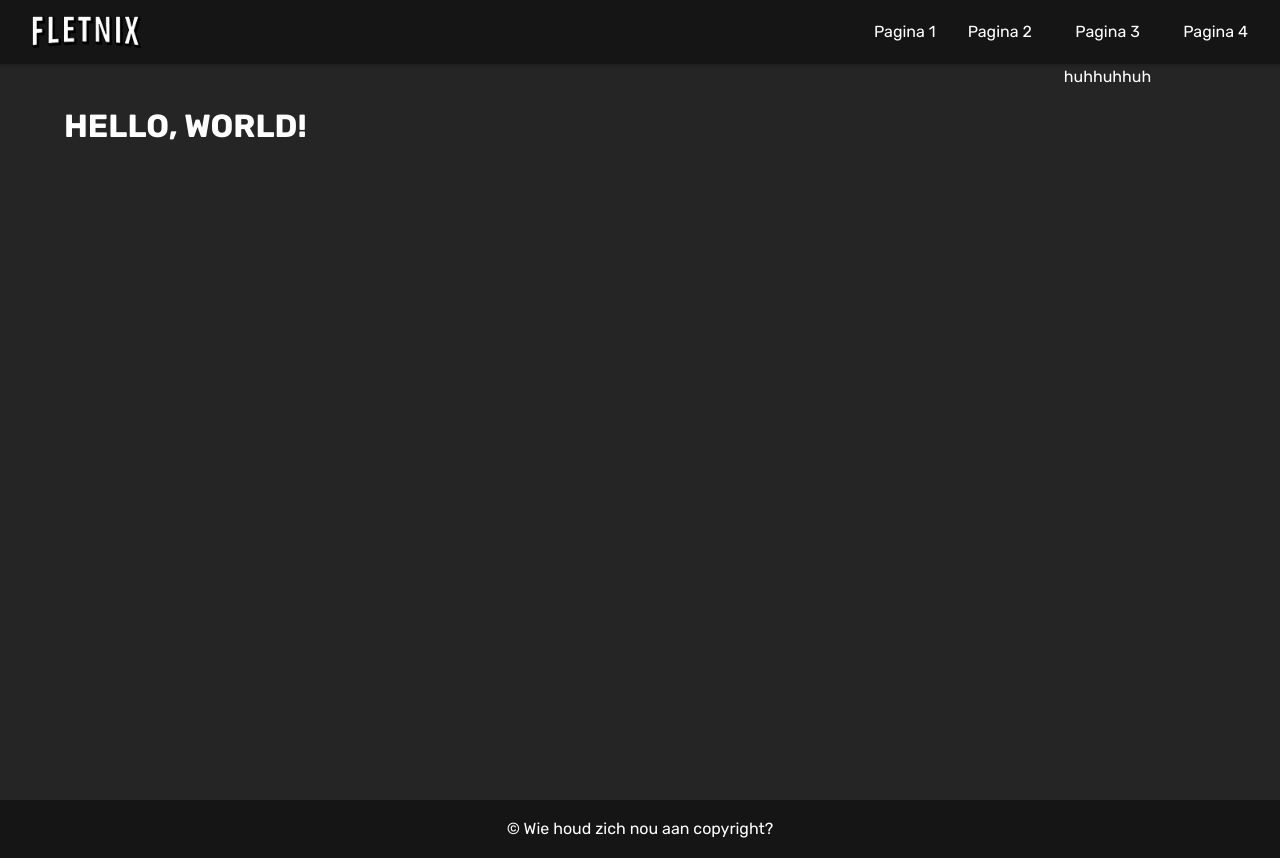
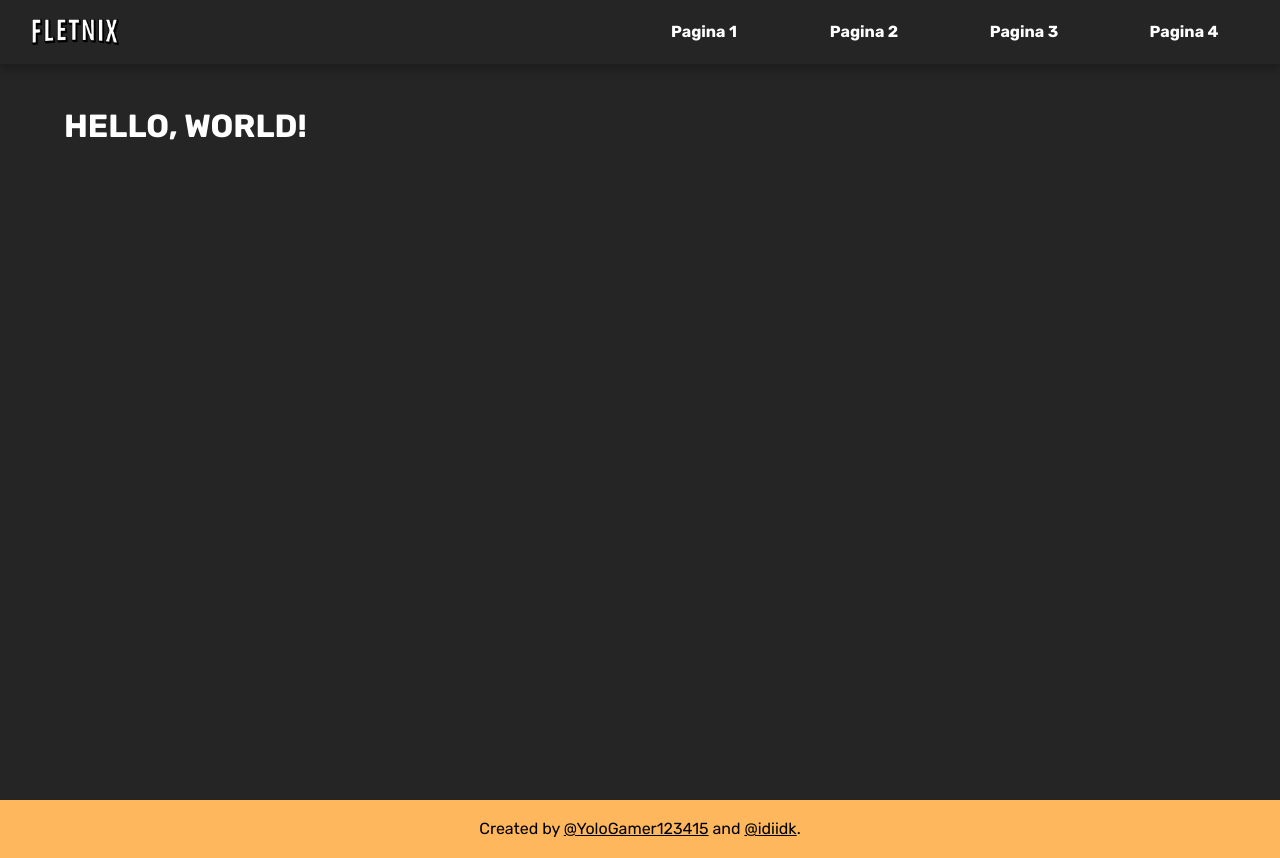
Before and after one commit to YoloGamer123415/fletnix, a PHP site: page /.template.html in a window 1280 px wide. Run offline with PHP 8.4, Linux system fonts and the light colour scheme.

Commit message:
Finished template

```diff
--- a/.template.html
+++ b/.template.html
@@ -29,9 +29,9 @@
 						<a href="#3">Pagina 3</a>
 
 						<ul>
-							<li>huh</li>
-							<li>huh</li>
-							<li>huh</li>
+							<li><a href="#a1">huh 1</a></li>
+							<li><a href="#a2">huh 2</a></li>
+							<li><a href="#a3">huh 3</a></li>
 						</ul>
 					</li>
 					<li><a href="#4">Pagina 4</a></li>
@@ -47,7 +47,7 @@
 	</main>
 
 	<footer>
-		<span>&copy; Wie houd zich nou aan copyright?</span>
+		<span>Created by <a href="https://github.com/YoloGamer132415/" target="_blank">@YoloGamer123415</a> and <a href="https://github.com/idiidk/" target="_blank">@idiidk</a>.</span>
 	</footer>
 </body>
 </html>
--- a/resources/style/main.css
+++ b/resources/style/main.css
@@ -21,8 +21,8 @@ header {
 	left: 0;
 	width: 100%;
 	height: var(--header-height);
-	background-color: var(--main-bg-darker);
-	box-shadow: 0 .15em .3em rgba(0, 0, 0, .25);
+	background-color: var(--main-bg);
+	box-shadow: 0 .3em .5em rgba(0, 0, 0, .25);
 	z-index: 100;
 }
 
@@ -49,7 +49,7 @@ header nav div.left a {
 }
 
 header nav div.left a img {
-	max-height: 50%;
+	max-height: 40%;
 }
 
 /* ------HEADER - menu button ------ */
@@ -124,6 +124,7 @@ header nav label.menu-btn label.btn {
 }
 
 /* ------ HEADER - right/dropdown menu ------ */
+/* PHONE */
 @media only screen and (max-width: 767px) {
 	header nav div.right {
 		display: flex;
@@ -134,7 +135,8 @@ header nav label.menu-btn label.btn {
 		width: 100%;
 		height: calc(100vh - var(--header-height));
 		background-color: var(--main-bg);
-		box-shadow: inset 0 .15em .3em rgba(0, 0, 0, .25); /* Element overlaps header shadow, so this way it looks like there is still a shadow */
+		box-shadow: inset 0 .3em .5em rgba(0, 0, 0, .25); /* Element overlaps header shadow, so this way it looks like there is still a shadow */
+		font-weight: bold;
 		transition: left .3s ease;
 		overflow: auto;
 	}
@@ -143,7 +145,7 @@ header nav label.menu-btn label.btn {
 		left: 0;
 	}
 
-	header nav div.right ul {
+	header nav div.right > ul {
 		list-style-type: none;
 		display: flex;
 		flex-direction: column;
@@ -151,30 +153,44 @@ header nav label.menu-btn label.btn {
 		padding: 0;
 	}
 
-	header nav div.right ul li:not(:first-of-type) {
+	header nav div.right > ul > li:not(:first-of-type) {
 		border-top: solid .1em var(--main-bg-lighter);
 	}
 
-	header nav div.right ul li a {
+	header nav div.right > ul > li a {
 		display: flex;
 		align-items: center;
-		/* justify-content: center; */
-		/* height: 100%; */
 		padding: 1em;
 		color: var(--main-fg);
 		text-decoration: none;
 	}
+
+	header nav div.right > ul > li > ul {
+		list-style-type: none;
+		padding: 0;
+	}
+
+	header nav div.right > ul > li > ul li {
+		border-top: solid .1em var(--main-bg-lighter);
+	}
+
+	header nav div.right > ul > li > ul li a {
+		padding: .5em;
+		padding-left: 2em;
+	}
 }
 
+/* TABLET AND DESKTOP */
 @media only screen and (min-width: 768px) {
 	header nav div.right {
 		display: flex;
 		flex-direction: row;
 		float: right;
 		height: 100%;
+		font-weight: bold;
 	}
 
-	header nav div.right ul {
+	header nav div.right > ul {
 		list-style-type: none;
 		display: flex;
 		align-items: center;
@@ -183,11 +199,31 @@ header nav label.menu-btn label.btn {
 		padding: 0;
 	}
 
-	header nav div.right ul li {
+	header nav div.right > ul > li {
+		position: relative;
+		min-width: 10em;
 		height: 100%;
 	}
 
-	header nav div.right ul li a {
+	header nav div.right > ul > li::after {
+		content: '';
+		position: absolute;
+		top: 0;
+		left: 0;
+		width: 100%;
+		height: 5%;
+		background-color: var(--main-secundairy);
+		transform: scaleX(0);
+		transform-origin: right center;
+		transition: transform .3s ease;
+	}
+
+	header nav div.right > ul > li:hover::after {
+		transform: scaleX(1);
+		transform-origin: left center;
+	}
+
+	header nav div.right > ul > li > a {
 		display: flex;
 		align-items: center;
 		justify-content: center;
@@ -195,6 +231,45 @@ header nav label.menu-btn label.btn {
 		padding: 0 1em;
 		color: var(--main-fg);
 		text-decoration: none;
+	}
+
+	header nav div.right > ul > li > ul {
+		list-style-type: none;
+		position: absolute;
+		top: 100%;
+		left: 0;
+		right: 0;
+		max-height: 0px;
+		padding: 0;
+		background-color: var(--main-bg);
+		box-shadow: 0 .1em .3em rgba(0, 0, 0, .25);
+		overflow: hidden;
+	}
+
+	header nav div.right > ul > li:hover > ul {
+		max-height: 100vh;
+	}
+
+	header nav div.right > ul > li > ul > li {
+		width: 100%;
+		height: 100%;
+		text-align: left;
+	}
+
+	header nav div.right > ul > li > ul > li a {
+		box-sizing: border-box;
+		display: inline-block;
+		width: 100%;
+		height: 100%;
+		padding: .5em 1em;
+		background-color: transparent;
+		color: var(--main-fg);
+		text-decoration: none;
+		transition: background-color .3s ease;
+	}
+
+	header nav div.right > ul > li > ul > li a:hover {
+		background-color: rgba(255, 2555, 255, .15);
 	}
 }
 
@@ -228,6 +303,21 @@ footer {
 	align-items: center;
 	justify-content: center;
 	padding: 1em;
-	background-color: var(--main-bg-darker);
+	background-color: var(--main-secundairy);
+	color: var(--main-fg-secundairy);
 	text-align: center;
 }
+
+footer a {
+	color: inherit;
+}
+
+@media only screen and (min-width: 1250px) {
+	footer a {
+		transition: color .3s ease;
+	}
+
+	footer a:hover {
+		color: rgba(0, 0, 0, .6);
+	}
+}
--- a/resources/style/variables.css
+++ b/resources/style/variables.css
@@ -9,8 +9,10 @@ desktop: 1250px - Infinity px
 	--main-bg: #252525;
 	--main-bg-lighter: #353535;
 	--main-bg-darker: #151515;
+	--main-secundairy: #ffb75e;
 
 	--main-fg: #ffffff;
+	--main-fg-secundairy: #000000;
 
 	--header-height: 4em;
 }
```
